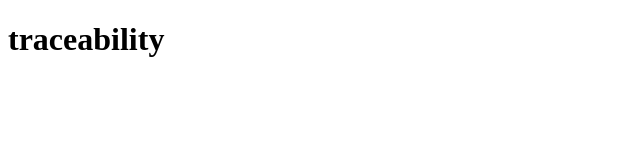
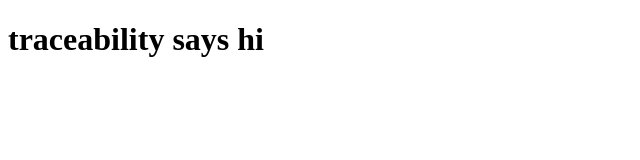
Before and after one commit to smith-megan/rollbar, a website: page index.html in a window 1280 px wide. Shown: the whole page, without its empty margins (0-640 px from the left). Drawn offline with Linux system fonts and the light colour scheme.

```diff
--- a/index.html
+++ b/index.html
@@ -7,6 +7,6 @@
   <title>traceability</title>
 </head>
 <body>
-  <h1>traceability</h1>
+  <h1>traceability says hi</h1>
 </body>
 </html>
```
